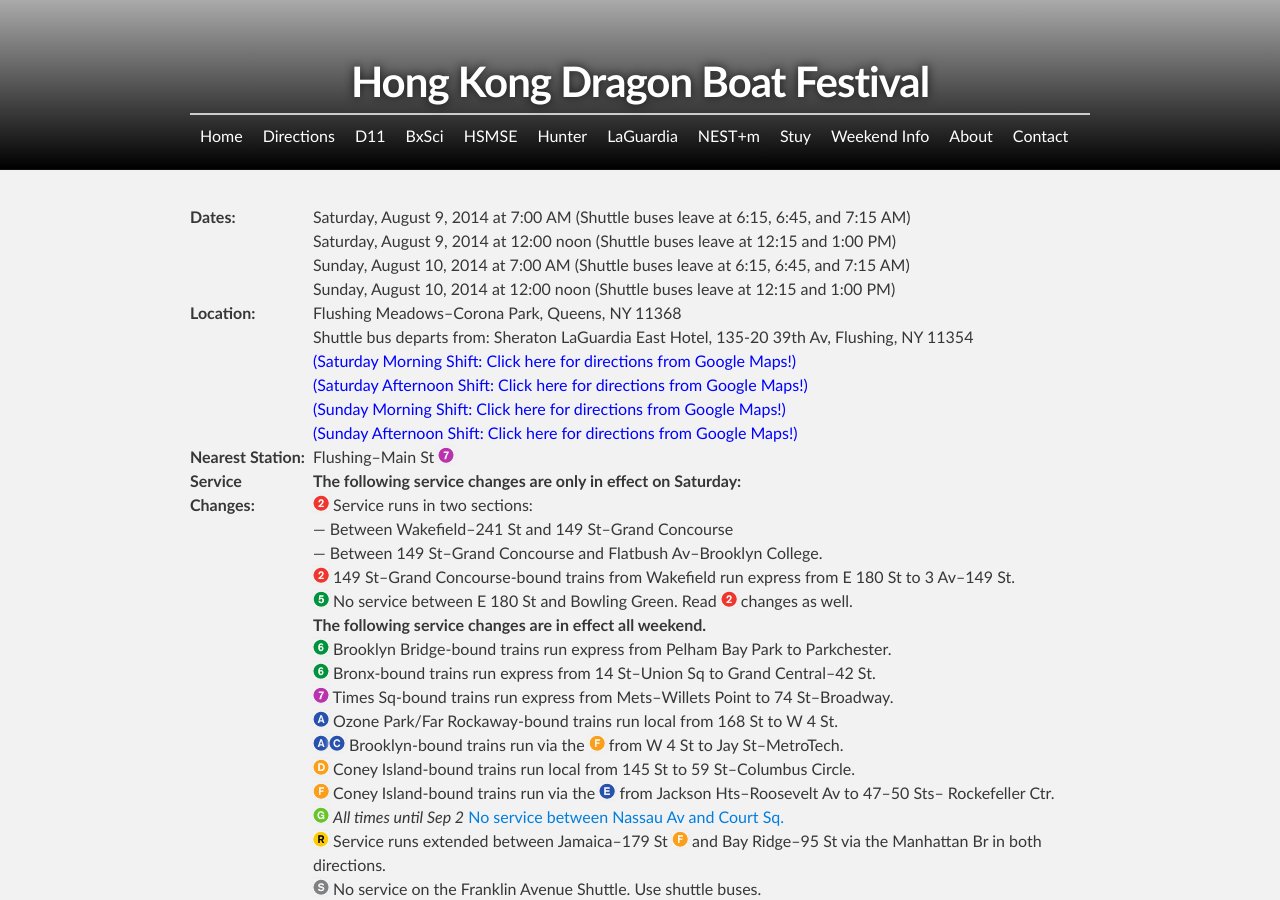
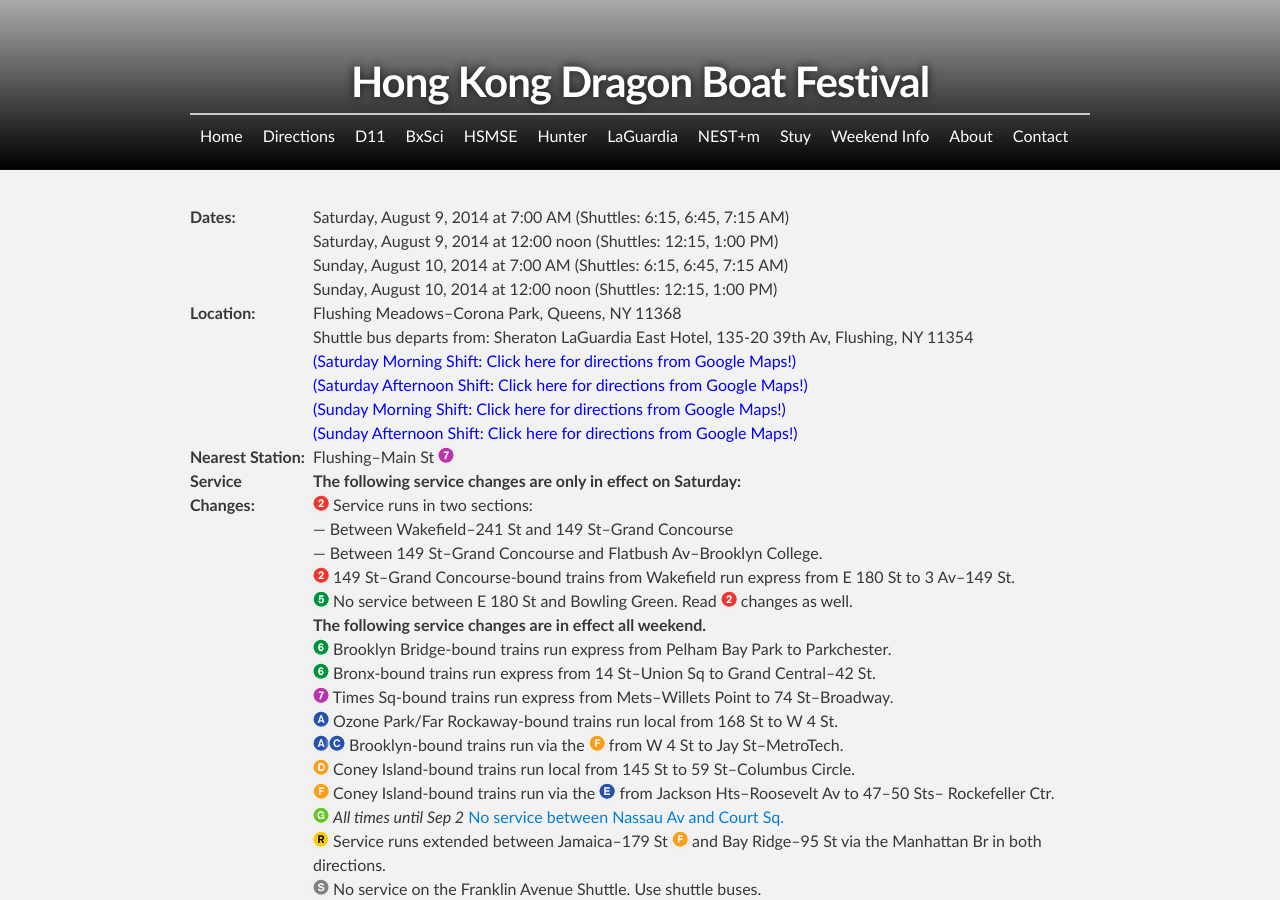
Before and after one commit to d11directions/d11directions.github.io, a Jekyll site: the page built from _posts/2014-08-10-Hong_Kong_Dragon_Boat_Festival.html, in a window 1280 px wide and 900 px high. Built offline with Jekyll 4.4.1, drawn with Linux system fonts in a browser that asks for light colours.

Commit message:
Update HKDBF change times for shuttle

```diff
--- a/_posts/2014-08-10-Hong_Kong_Dragon_Boat_Festival.html
+++ b/_posts/2014-08-10-Hong_Kong_Dragon_Boat_Festival.html
@@ -4,10 +4,10 @@ title: Hong Kong Dragon Boat Festival
 for: Bronx Science, Hunter, &amp; Stuyvesant Key Club
 tags: [bxsci, hunter, stuy]
 times:
-    - Saturday, August 9, 2014 at 7&#58;00 AM (Shuttle buses leave at 6:15, 6:45, and 7:15 AM)
-    - Saturday, August 9, 2014 at 12&#58;00 noon (Shuttle buses leave at 12:15 and 1:00 PM)
-    - Sunday, August 10, 2014 at 7&#58;00 AM (Shuttle buses leave at 6:15, 6:45, and 7:15 AM)
-    - Sunday, August 10, 2014 at 12&#58;00 noon (Shuttle buses leave at 12:15 and 1:00 PM)
+    - Saturday, August 9, 2014 at 7&#58;00 AM (Shuttles&#58; 6:15, 6:45, 7:15 AM)
+    - Saturday, August 9, 2014 at 12&#58;00 noon (Shuttles&#58; 12:15, 1:00 PM)
+    - Sunday, August 10, 2014 at 7&#58;00 AM (Shuttles&#58; 6:15, 6:45, 7:15 AM)
+    - Sunday, August 10, 2014 at 12&#58;00 noon (Shuttles&#58; 12:15, 1:00 PM)
 location: Flushing Meadows&ndash;Corona Park, Queens, NY 11368<br>Shuttle bus departs from&#58; Sheraton LaGuardia East Hotel, 135-20 39th Av, Flushing, NY 11354
 nearest-station:
     - Flushing&ndash;Main St <img src="/img/7.png" alt="(7)">
@@ -30,12 +30,12 @@ changes-brief:
 changes-custom:
     - For more details on service changes, click the following links&#58; <a href="http://travel.mtanyct.info/serviceadvisory/routeStatusResult.aspx?tag=ALL&date=08/09/2014&time=&method=getstatus4">Saturday</a> <a href="http://travel.mtanyct.info/serviceadvisory/routeStatusResult.aspx?tag=ALL&date=08/10/2014&time=&method=getstatus4">Sunday</a>
 gmaps:
-    - link: https://www.google.com/maps?f=d&amp;source=s_d&amp;saddr=&amp;daddr=Sheraton+LaGuardia+East+Hotel,+135-20+39th+Avenue,+Flushing,+NY+11354&amp;geocode=FVbxbQIdrWqZ-yl77EpHDmDCiTG6SN9KNIsDag&amp;sll=40.760017,-73.823941&amp;sspn=0.014579,0.033023&amp;hl=en&amp;dirflg=r&amp;ttype=arr&amp;date=08%2F09%2F14&amp;time=6:45am&amp;noexp=0&amp;noal=0&amp;sort=def&amp;mra=ls&amp;ie=UTF8&amp;t=m&amp;start=0&amp;ll=40.760017,-73.823941&amp;spn=0.014579,0.033023
+    - link: https://www.google.com/maps?f=d&amp;source=s_d&amp;saddr=&amp;daddr=Sheraton+LaGuardia+East+Hotel,+135-20+39th+Avenue,+Flushing,+NY+11354&amp;geocode=FVbxbQIdrWqZ-yl77EpHDmDCiTG6SN9KNIsDag&amp;sll=40.760017,-73.823941&amp;sspn=0.014579,0.033023&amp;hl=en&amp;dirflg=r&amp;ttype=arr&amp;date=08%2F09%2F14&amp;time=6:10am&amp;noexp=0&amp;noal=0&amp;sort=def&amp;mra=ls&amp;ie=UTF8&amp;t=m&amp;start=0&amp;ll=40.760017,-73.823941&amp;spn=0.014579,0.033023
       for: Saturday Morning Shift
-    - link: https://www.google.com/maps?f=d&amp;source=s_d&amp;saddr=&amp;daddr=Sheraton+LaGuardia+East+Hotel,+135-20+39th+Avenue,+Flushing,+NY+11354&amp;geocode=FVbxbQIdrWqZ-yl77EpHDmDCiTG6SN9KNIsDag&amp;sll=40.760017,-73.823941&amp;sspn=0.014579,0.033023&amp;hl=en&amp;dirflg=r&amp;ttype=arr&amp;date=08%2F09%2F14&amp;time=11:45am&amp;noexp=0&amp;noal=0&amp;sort=def&amp;mra=ls&amp;ie=UTF8&amp;t=m&amp;start=0&amp;ll=40.760017,-73.823941&amp;spn=0.014579,0.033023
+    - link: https://www.google.com/maps?f=d&amp;source=s_d&amp;saddr=&amp;daddr=Sheraton+LaGuardia+East+Hotel,+135-20+39th+Avenue,+Flushing,+NY+11354&amp;geocode=FVbxbQIdrWqZ-yl77EpHDmDCiTG6SN9KNIsDag&amp;sll=40.760017,-73.823941&amp;sspn=0.014579,0.033023&amp;hl=en&amp;dirflg=r&amp;ttype=arr&amp;date=08%2F09%2F14&amp;time=12:00pm&amp;noexp=0&amp;noal=0&amp;sort=def&amp;mra=ls&amp;ie=UTF8&amp;t=m&amp;start=0&amp;ll=40.760017,-73.823941&amp;spn=0.014579,0.033023
       for: Saturday Afternoon Shift
-    - link: https://www.google.com/maps?f=d&amp;source=s_d&amp;saddr=&amp;daddr=Sheraton+LaGuardia+East+Hotel,+135-20+39th+Avenue,+Flushing,+NY+11354&amp;geocode=FVbxbQIdrWqZ-yl77EpHDmDCiTG6SN9KNIsDag&amp;sll=40.760017,-73.823941&amp;sspn=0.014579,0.033023&amp;hl=en&amp;dirflg=r&amp;ttype=arr&amp;date=08%2F09%2F14&amp;time=6:45am&amp;noexp=0&amp;noal=0&amp;sort=def&amp;mra=ls&amp;ie=UTF8&amp;t=m&amp;start=0&amp;ll=40.760017,-73.823941&amp;spn=0.014579,0.033023
+    - link: https://www.google.com/maps?f=d&amp;source=s_d&amp;saddr=&amp;daddr=Sheraton+LaGuardia+East+Hotel,+135-20+39th+Avenue,+Flushing,+NY+11354&amp;geocode=FVbxbQIdrWqZ-yl77EpHDmDCiTG6SN9KNIsDag&amp;sll=40.760017,-73.823941&amp;sspn=0.014579,0.033023&amp;hl=en&amp;dirflg=r&amp;ttype=arr&amp;date=08%2F09%2F14&amp;time=6:10am&amp;noexp=0&amp;noal=0&amp;sort=def&amp;mra=ls&amp;ie=UTF8&amp;t=m&amp;start=0&amp;ll=40.760017,-73.823941&amp;spn=0.014579,0.033023
       for: Sunday Morning Shift
-    - link: https://www.google.com/maps?f=d&amp;source=s_d&amp;saddr=&amp;daddr=Sheraton+LaGuardia+East+Hotel,+135-20+39th+Avenue,+Flushing,+NY+11354&amp;geocode=FVbxbQIdrWqZ-yl77EpHDmDCiTG6SN9KNIsDag&amp;sll=40.760017,-73.823941&amp;sspn=0.014579,0.033023&amp;hl=en&amp;dirflg=r&amp;ttype=arr&amp;date=08%2F09%2F14&amp;time=11:45am&amp;noexp=0&amp;noal=0&amp;sort=def&amp;mra=ls&amp;ie=UTF8&amp;t=m&amp;start=0&amp;ll=40.760017,-73.823941&amp;spn=0.014579,0.033023
+    - link: https://www.google.com/maps?f=d&amp;source=s_d&amp;saddr=&amp;daddr=Sheraton+LaGuardia+East+Hotel,+135-20+39th+Avenue,+Flushing,+NY+11354&amp;geocode=FVbxbQIdrWqZ-yl77EpHDmDCiTG6SN9KNIsDag&amp;sll=40.760017,-73.823941&amp;sspn=0.014579,0.033023&amp;hl=en&amp;dirflg=r&amp;ttype=arr&amp;date=08%2F09%2F14&amp;time=12:00pm&amp;noexp=0&amp;noal=0&amp;sort=def&amp;mra=ls&amp;ie=UTF8&amp;t=m&amp;start=0&amp;ll=40.760017,-73.823941&amp;spn=0.014579,0.033023
       for: Sunday Afternoon Shift
 ---
```
